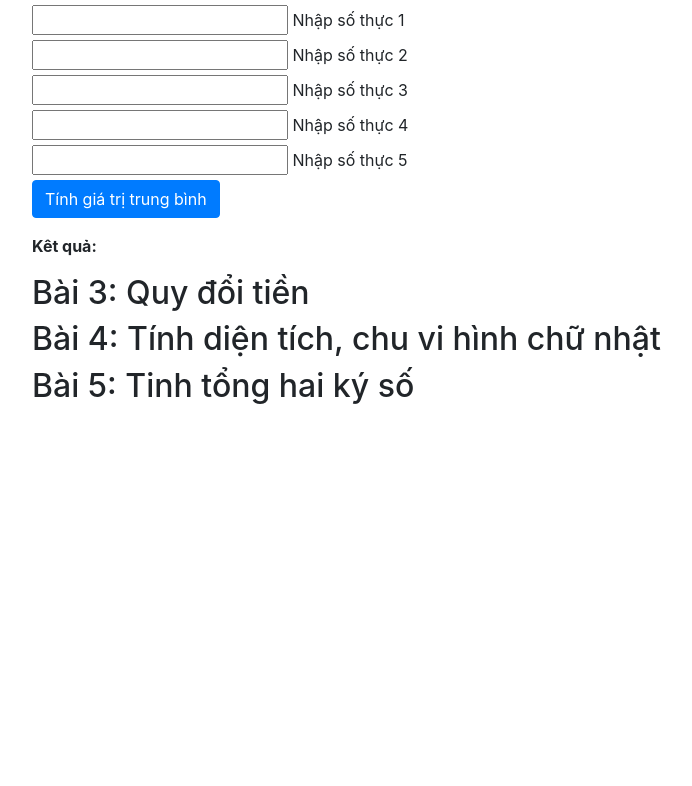
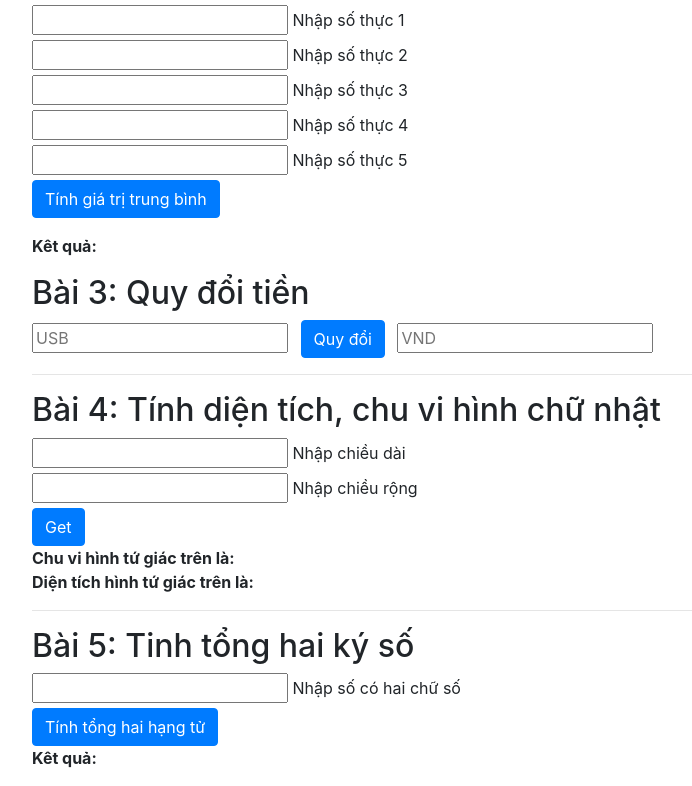
Before and after one commit to ngthtrong204/Javescript1test, a plain HTML site: page index.html in a window 1280 px wide. Shown: the part 350-1136 px from the top of the page, without its empty margins (53-745 px from the left). Before the commit the page ends 800 px from the top, so only its background shows below. Drawn offline with nearby package versions, Linux system fonts and the light colour scheme.

Commit message:
last commit

```diff
--- a/baitap3.js
+++ b/baitap3.js
@@ -1,4 +1,3 @@
-console.log("       Bài tập 3");
 
 //INPUT:
 //Số tiền mệnh giá USD
@@ -13,11 +12,13 @@ console.log("       Bài tập 3");
 //Số tiền mệnh giá VND
 
 const TyGia = 23500;
-let SoTienVND;
-let SoTienUSD = 200;
-console.log("Số tiền mệnh giá USD: ",SoTienUSD,"USD")
 
-SoTienVND= TyGia*SoTienUSD;
-console.log("Quy đổi ra là VND là: ",SoTienVND,"VND")
 
-console.log("");
+
+function bai3() {
+    let SoTienUSD = document.getElementById('SoTienUSD').value;
+    let SoTienVND = 0;
+    SoTienVND = TyGia * SoTienUSD;
+  document.getElementById('kq3').value =SoTienVND;
+
+}
--- a/baitap4.js
+++ b/baitap4.js
@@ -1,5 +1,3 @@
-console.log("       Bài tập 4");
-
 //INPUT:
 //Nhập vào chiều dài và chiều rộng của một hình chữ nhật
 
@@ -14,19 +12,20 @@ console.log("       Bài tập 4");
 //OUTPUT:
 //Xuât ra độ lớn diện tích và chu vi của hình chữ nhật đó
 
-let ChuVi;
-let DienTich;
-let ChieuDai = 3;
-let ChieuRong = 4;
-console.log("Hình chữ nhật có chiều dài: ",ChieuDai," và chiều rộng: ",ChieuRong);
-
-ChuVi = (ChieuDai+ChieuRong)*2;
-DienTich = ChieuRong*ChieuDai;
-
-console.log("Chu vi của hình chữ nhật là: ",ChuVi)
-console.log("Diện tích của hình chữ nhật là: ",DienTich)
 
 
+function bai4() {
+    let ChieuDai = document.getElementById('ChieuDai').value
+    let ChieuRong = document.getElementById('ChieuRong').value
 
+    let ChuVi;
+    ChuVi = (Number(ChieuDai) + Number(ChieuRong)) * 2;
+    let kq41 = document.getElementById('kq41')
+    kq41.innerHTML = ChuVi;
 
-console.log("");
+    let DienTich;
+    DienTich = Number(ChieuDai) * Number(ChieuRong);
+    let kq42 = document.getElementById('kq42')
+    kq42.innerHTML = DienTich;
+
+}
--- a/baitap5.js
+++ b/baitap5.js
@@ -1,20 +1,8 @@
-// console.log("       Bài tập 5");
-
 //INPUT:
 //Nhập vào một số thực có hai chữ số
 
 //Quá trình xử lý
 
-        //*C1:
-            //B1: tạo các biến "SoThuc", "HangChuc", "HangDonVi", "Tong"
-            //B2: Nhập giá trị số thực có hai chữ số cho biến "SoThuc"
-            //B3:
-                //Gán "HangDonVi" bằng số ở hàng đơn vị bằng cách lấy số "SoThuc" % 10
-                //Sau đó đưa "SoThuc" về số có một chữ số ở hàng chục bằng cách "SoThuc"/10 và làm tròn xuống bằng hàm Math.floor
-                //Gán "HangChuc" = "SoThuc" (sau khi đã làm tròn)
-                //Gán "Tong" = "HangChuc" +"HangDonVi"
-
-        //C2:
 //B1: tạo các biến  "Tong", "SoThuc"
 //B2: nhập gái trị số thực có hai chữ số cho biến "SoThuc"
 //B3:
@@ -27,32 +15,20 @@
 
 
 
-    //C1:
-// let HangChuc;
-// let HangDonVi;
-// let Tong;
-// let SoThuc = 49;
-// console.log("Số thực có hai chữ số là: ",SoThuc)
-// HangDonVi=SoThuc%10;
-// SoThuc=Math.floor(SoThuc/10)
-// HangChuc=SoThuc;
-// Tong = HangChuc+HangDonVi;
-// console.log("Giá trị tổng hai chữ số của số thực trên là: ",Tong)
+function bai5(){
+    let SoHang = document.getElementById('SoHang').value;
+    let Tong = SoHang%10;
+    Tong += Math.floor(SoHang/10);
+
+    let kq5 = document.getElementById('kq5');
+    kq5.innerHTML = Tong;
 
 
+}
 
-
-    //C2:
 let Tong;
 let SoThuc = 25;
-console.log("Số thực có hai chữ số là: ",SoThuc)
-Tong=SoThuc%10;
-Tong+=Math.floor(SoThuc/10);
-console.log("Giá trị tổng hai chữ số của số thực trên là: ",Tong)
-
-
-
-
-
-
-console.log("");
+console.log("Số thực có hai chữ số là: ", SoThuc)
+Tong = SoThuc % 10;
+Tong += Math.floor(SoThuc / 10);
+console.log("Giá trị tổng hai chữ số của số thực trên là: ", Tong)
--- a/index.html
+++ b/index.html
@@ -59,14 +59,48 @@
 
 
         <h2>Bài 3: Quy đổi tiền</h2>
+        <div class="form-group">
+            <input type="number" id="SoTienUSD" placeholder="USB">
+
+            <button onclick="bai3()" class="btn btn-primary mx-2">Quy đổi</button>
+            <input type="number" id="kq3" placeholder="VND">
 
 
+        </div>
 
+        <hr>
         <h2>Bài 4: Tính diện tích, chu vi hình chữ nhật</h2>
+        <div class="form-group">
+            <input type="number" id="ChieuDai">
+            <label for="SoThuc4">Nhập chiều dài</label>
+            <br>
+            <input type="number" id="ChieuRong">
+            <label for="SoThuc5">Nhập chiều rộng</label>
+            <br>
+            <button onclick="bai4()" class="btn btn-primary">Get</button>
+            <br>
+            <span class="font-weight-bold">Chu vi hình tứ giác trên là:</span>
+            <p class="font-weight-normal d-inline" id="kq41"></p>
+            <br>
+            <span class="font-weight-bold">Diện tích hình tứ giác trên là:</span>
+            <p class="font-weight-normal d-inline" id="kq42"></p>
+        </div>
+        <hr>
 
 
         <h2>Bài 5: Tinh tổng hai ký số</h2>
 
+
+        <div class="form-group">
+            <input type="number" id="SoHang">
+            <label for="SoHang">Nhập số có hai chữ số</label>
+            <br>
+            <button onclick="bai5()" class="btn btn-primary">Tính tổng hai hạng tử</button>
+            <br>
+            <p class="font-weight-bold mt-3 d-inline">Kêt quả:
+            <p class="font-weight-normal d-inline" id="kq5"></p>
+            </p>
+        </div>
 
 
     </div>
```
Lines whose indentation alone changed are shown as unchanged.
